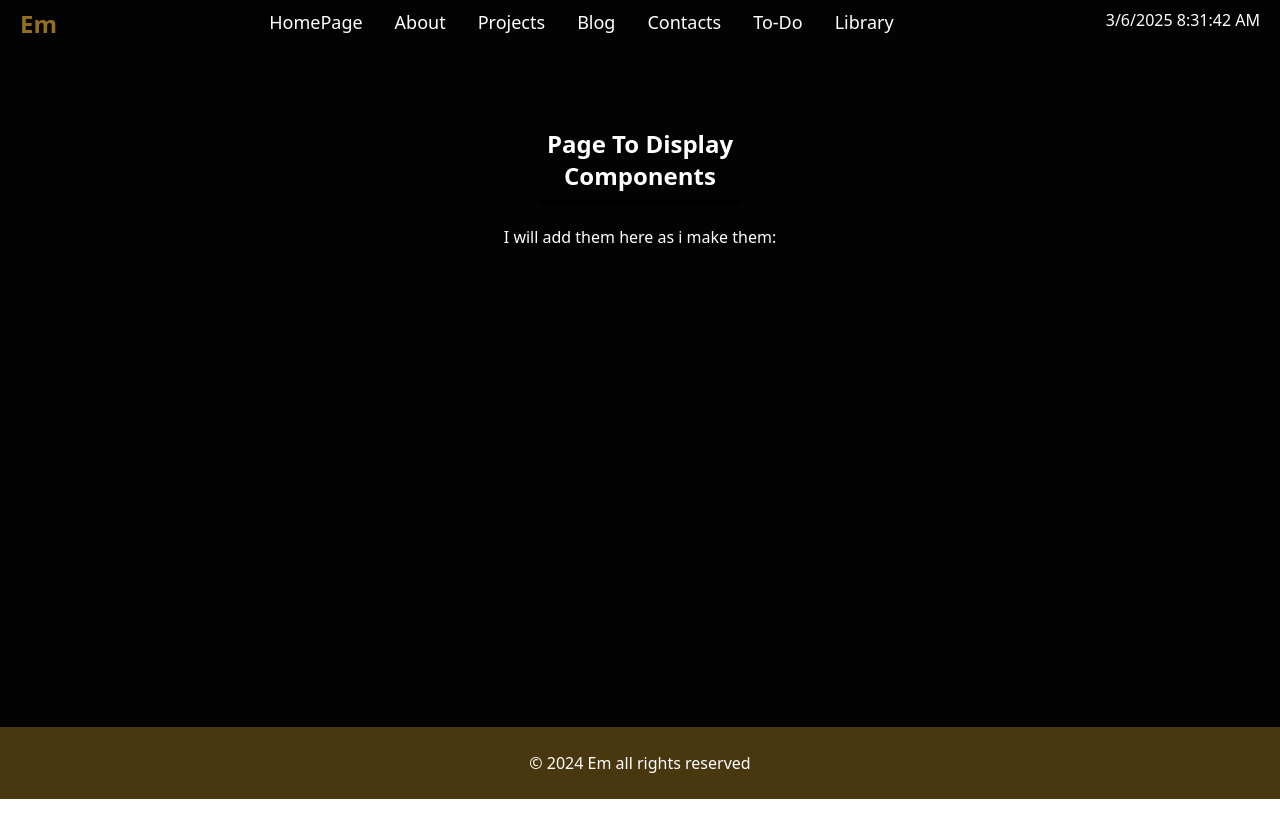
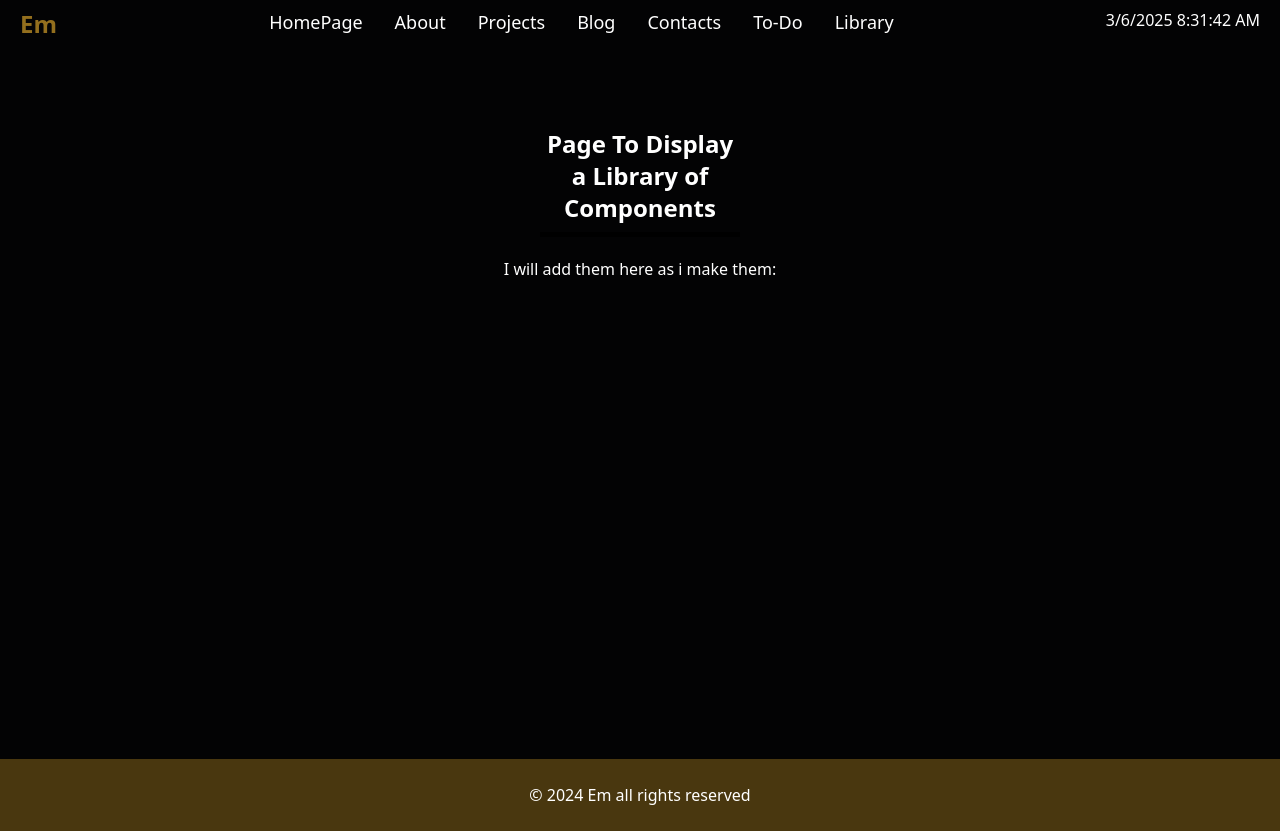
Before and after one commit to EmalinMatthews/my-practice-portfolio, a React (Create React App) app: page /LibraryPage in a window 1280 px wide. Before the commit the page ends 800 px from the top, so only its background shows below. Built offline with nearby package versions, Linux system fonts and the light colour scheme.

Commit message:
Update readme

```diff
--- a/src/components/Library.jsx
+++ b/src/components/Library.jsx
@@ -3,7 +3,7 @@ const Library = () => {
     <section className="bg-primary px-5 py-32" id="contact">
       <div className="text-center md:w-[60%] mx-auto text-white">
         <h2 className="text-2xl font-bold mb-5 border-b-[5px] w-[200px] mx-auto border-black pb-2">
-          Page To Display Components
+          Page To Display a Library of Components
         </h2>
         <p>I will add them here as i make them:</p>
         <div className="h-[350px]"></div>
```
Also changed, not shown: 1 other file (tests, documents, lock files or other folders).
